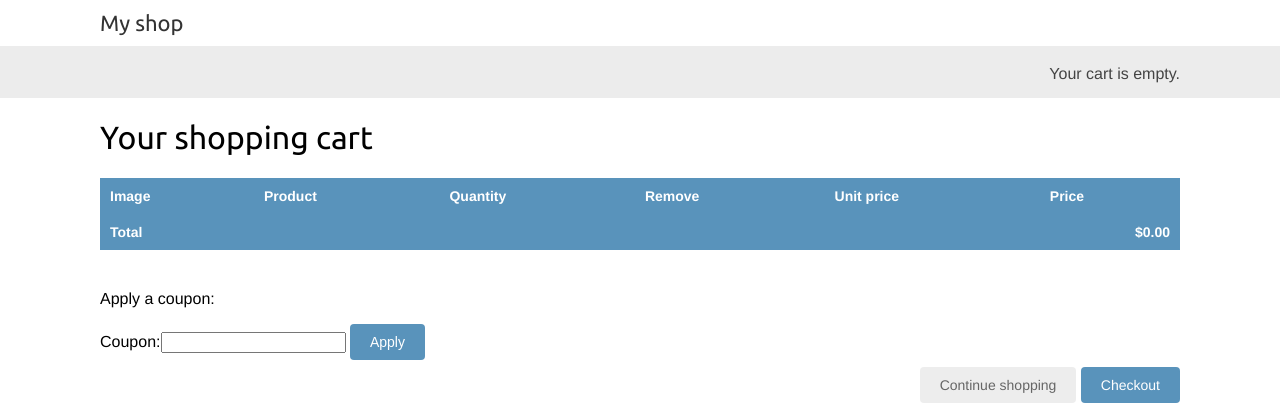
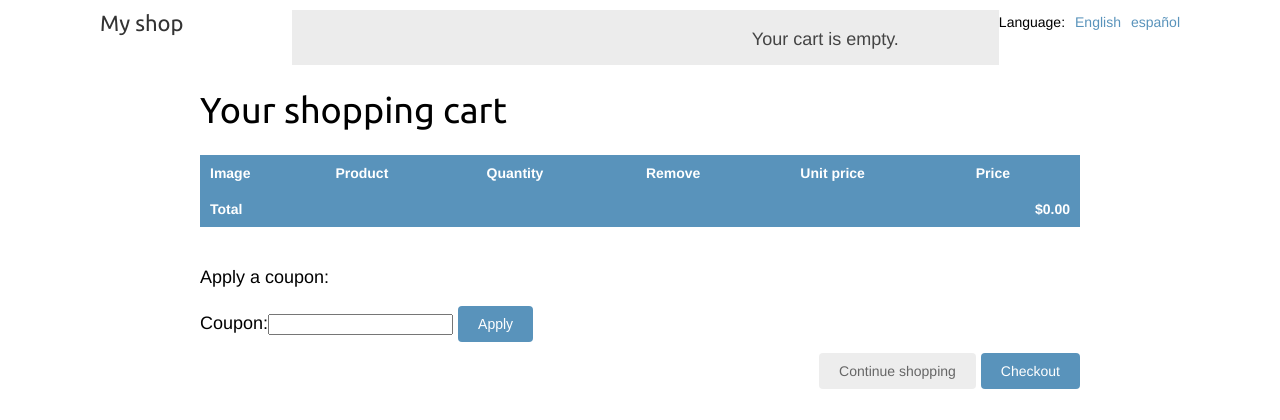
Before and after one commit to rajatvijay/d-store, a Django app: page /en/cart/ in a window 1280 px wide. Shown: the top 420 px of the page. Run offline with Django 3.2, Linux system fonts and the light colour scheme.

Commit message:
Added language switch in the base html

```diff
--- a/shop/templates/shop/base.html
+++ b/shop/templates/shop/base.html
@@ -12,7 +12,22 @@
     </head>
     <body>
         <div id="header">
-            <a href="/" class="logo">{% trans "My shop" %}</a>
+        <a href="/" class="logo">{% trans "My shop" %}</a>
+
+        {% get_current_language as LANGUAGE_CODE %}
+        {% get_available_languages as LANGUAGES %}
+        {% get_language_info_list for LANGUAGES as languages %}
+        <div class="languages">
+            <p>{% trans "Language" %}:</p>
+            <ul class="languages">
+            {% for language in languages %}
+                <li>
+                    <a href="/{{ language.code }}/" {% if language.code == LANGUAGE_CODE %} class="selected"{% endif %}>
+                    {{ language.name_local }}
+                    </a>
+                </li>
+            {% endfor %}
+            </ul>
         </div>
         <div id="subheader">
             <div class="cart">
```
